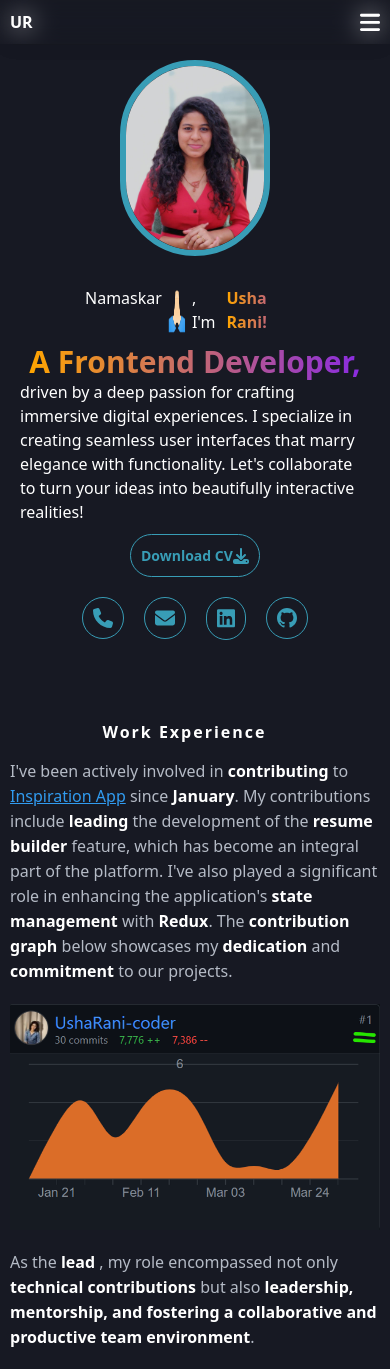
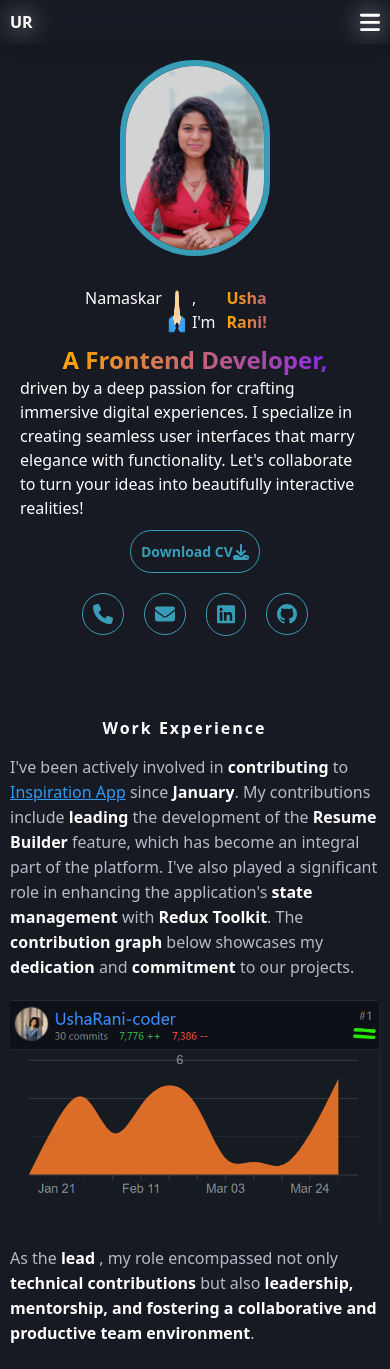
Before and after one commit to UshaRani-coder/Portfolio-2, a React (Vite) app: page / in a window 390 px wide. Shown: the top 1369 px of the page. Built offline with nearby package versions, Linux system fonts and the light colour scheme; a web font is replaced by a local one.

Commit message:
Animation flicker in About component fixed

```diff
--- a/src/App.css
+++ b/src/App.css
@@ -14,15 +14,25 @@
     transform: translateX(0);
   }
 }
-
-/* #my-img {
-   background: linear-gradient(315deg, #00ccff, #d400d4);
-  background-color: #389db6;
-  animation:fallAnimation 1.5s ease forwards;
-  display: inline-block;
-  padding: 10px;
-  border-radius: 40px;
-} */
+@keyframes myContentAnimation{
+  0% {
+    transform: translateY(30%);
+  }
+  100% {
+    transform: translateY(0);
+  }
+}
+@keyframes myContentAnimationDesktop{
+  0% {
+    transform: translateX(30%);
+  }
+  100% {
+    transform: translateX(0);
+  }
+}
+#my-img {
+  animation:fallAnimation 0.5s ease forwards;
+}
 
 #my-img img {
   max-width: 100%;
@@ -49,7 +59,7 @@
   }
 }
  .animate-content {
-  animation: raiseAnimation 1.5s ease forwards;
+   animation: myContentAnimation 1.5s ease forwards;
 
 }
 
@@ -223,39 +233,7 @@ textarea:not(:placeholder-shown) {
   transition: transform 0.3s ease-in-out;
 }
 
-/* .project-image-container:hover .buttons,
-.project-image-container:hover p {
-  opacity: 1;
-  visibility: visible;
-  transition: opacity 0.3s ease-in-out;
-}
-.project-image-container:hover .project-image {
-  filter: brightness(20%);
-} */
 
-/* .project-image-container p {
-  position: absolute;
-  top: 50%;
-  left: 50%;
-  transform: translate(-50%, -50%);
-  width: 80%;
-  height: 80%;
-  max-height: 60%;
-  overflow: auto;
-  padding: 20px;
-  border-radius: 10px;
-  opacity: 0;
-  visibility: hidden;
-} */
-
-/* .buttons {
-  position: absolute;
-  bottom: 20px;
-  left: 50%;
-  transform: translateX(-50%);
-  opacity: 0;
-  visibility: hidden;
-} */
 ::-webkit-scrollbar {
   width: 2px;
 }
@@ -312,6 +290,9 @@ textarea:not(:placeholder-shown) {
   #my-img {
     animation: myImageAnimation 1.5s ease forwards;
   }
+  .animate-content {
+    animation: myContentAnimationDesktop 1.5s ease backwards;
+ }
 }
 .active {
   color: #389db6;
--- a/src/pages/About.jsx
+++ b/src/pages/About.jsx
@@ -32,7 +32,7 @@ function About() {
           <img src={gif} width={'20px'} alt='Waving gif' /> , I'm{' '}
           <span className='name'>Usha Rani!</span>
         </h1>
-        <span className='role text-3xl md:text-4xl lg:text-5xl xl:text-6xl'>
+        <span className='role text-2xl md:text-4xl lg:text-5xl xl:text-6xl'>
           A Frontend Developer,
         </span>
         <p className='px-[10px] md:px-[50px] lg:px-[40px] xl:w-[900px] sm:m-[0px] md:mt-[10px] md:tracking-wider text-white'>
--- a/src/pages/Work.jsx
+++ b/src/pages/Work.jsx
@@ -35,11 +35,11 @@ function Work() {
             contributions include{' '}
             <span className='text-white font-semibold'>leading</span> the
             development of the{' '}
-            <span className='text-white font-semibold'>resume builder</span>{' '}
+            <span className='text-white font-semibold'>Resume Builder</span>{' '}
             feature, which has become an integral part of the platform. I've
             also played a significant role in enhancing the application's{' '}
             <span className='text-white font-semibold'>state management</span>{' '}
-            with <span className='text-white font-semibold'>Redux</span>. The{' '}
+            with <span className='text-white font-semibold'>Redux Toolkit</span>. The{' '}
             <span className='text-white font-semibold'>contribution graph</span>{' '}
             below showcases my{' '}
             <span className='text-white font-semibold'>dedication</span> and{' '}
```
